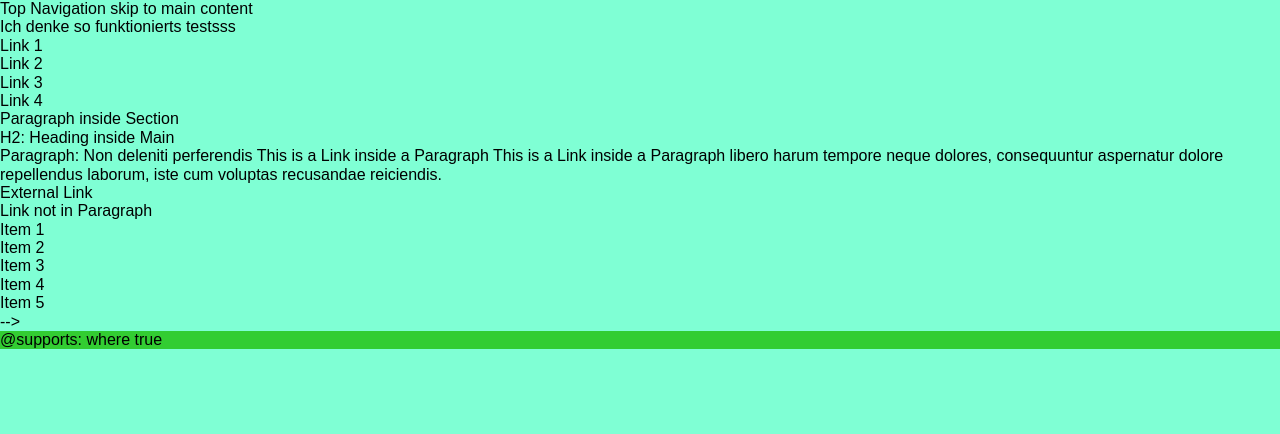
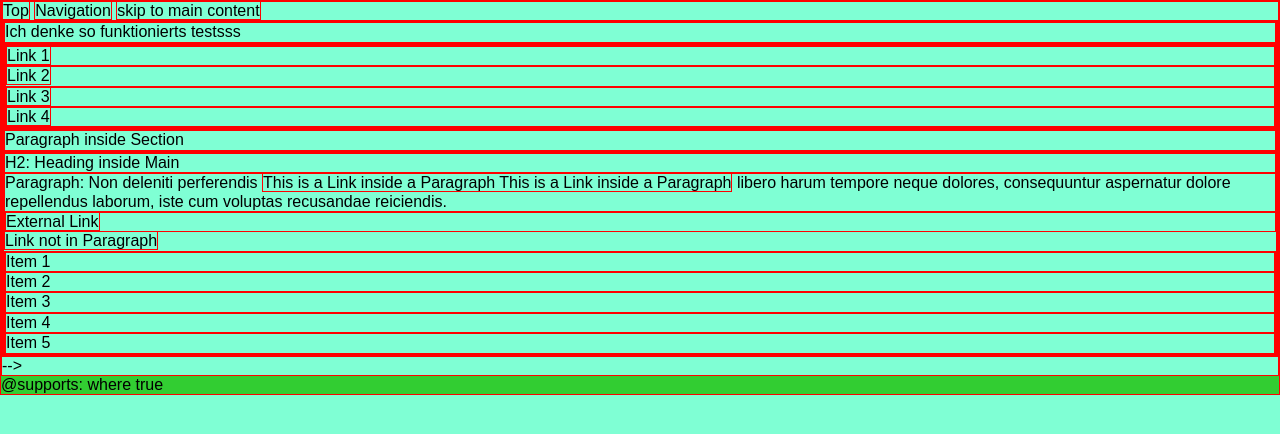
Before and after one commit to BenSkooma/cssframe, a plain HTML site: page index.html in a window 1280 px wide. Drawn offline with Linux system fonts and the light colour scheme.

Commit message:
Update base.css

```diff
--- a/assets/css/base.css
+++ b/assets/css/base.css
@@ -44,7 +44,11 @@ body {
 /* General Setup
 /*----------------------------------------------*/
 
-html:not(div) {
+:root {
+  --border: 1px solid red;
+}
+
+html {
   line-height: 1.15;
   -webkit-box-sizing: border-box;
   -moz-box-sizing: border-box;
@@ -62,6 +66,8 @@ html:not(div) {
   box-sizing: inherit;
 }
 
+* {border: var(--border);}
+
 /* html::before {
   display: none;
   padding: 20px;
```
